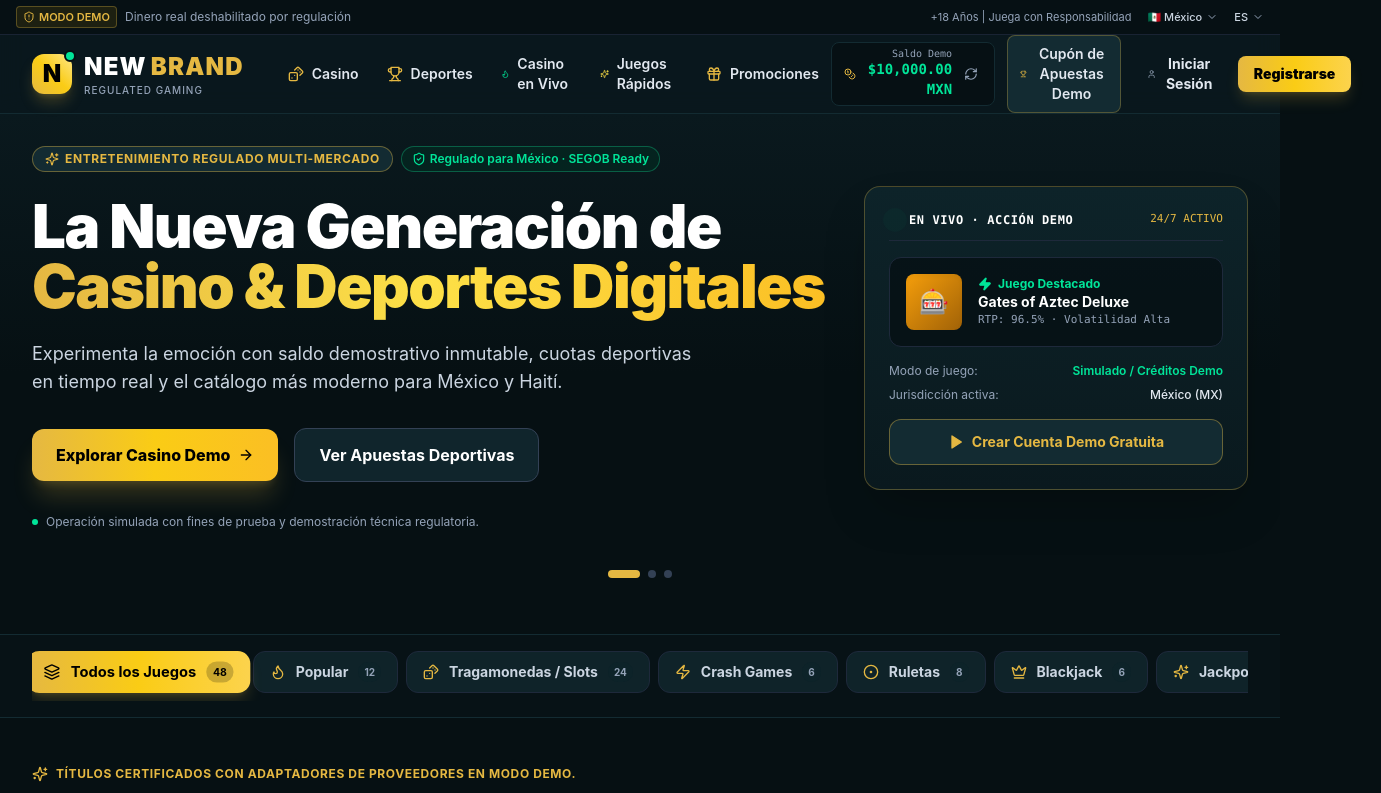
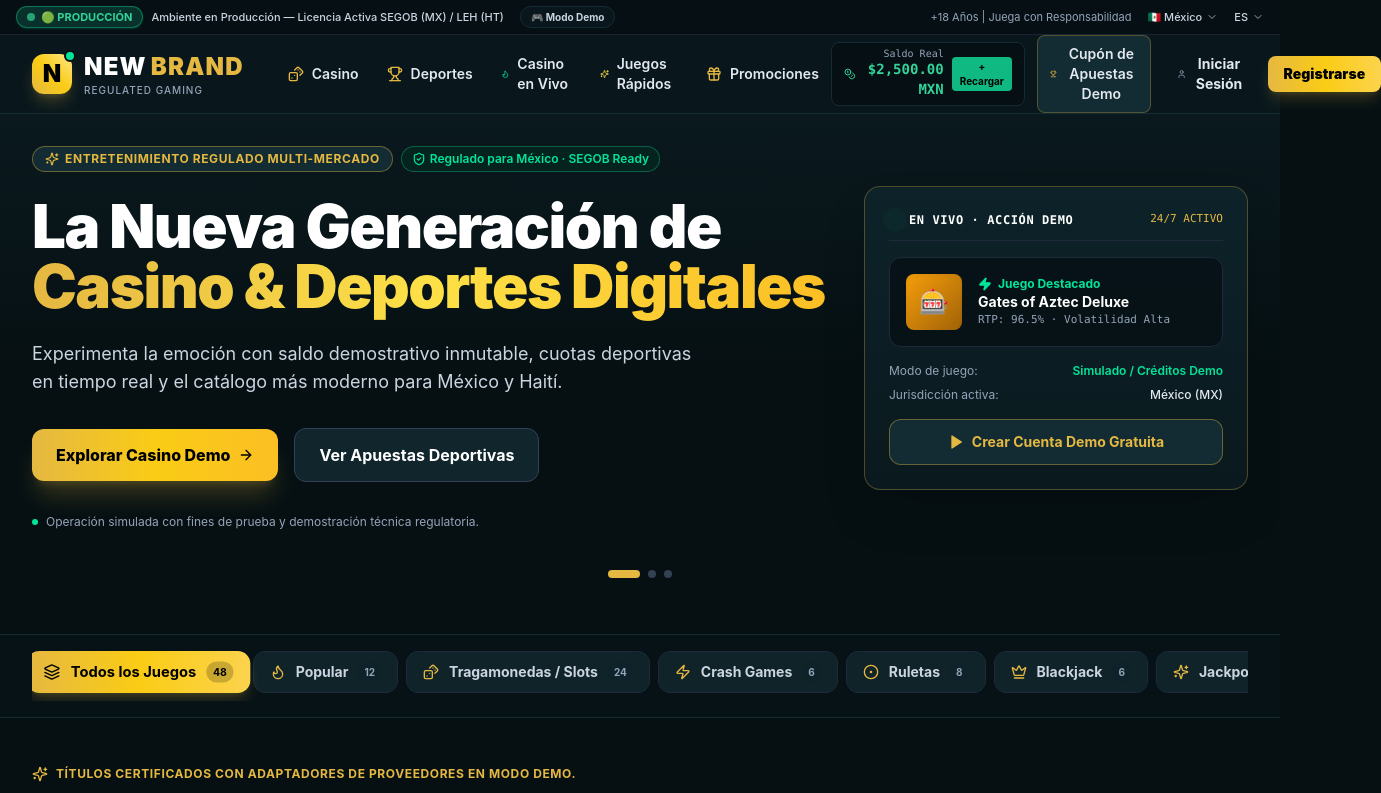
Before and after one commit to Beeshech93/paryaj, a Next.js app in the folder apps/web/: page / in a window 1280 px wide. Shown: the top 793 px of the page, 1381 px wide, since content can reach past the window. Built offline with nearby package versions, Linux system fonts and the light colour scheme.

Commit message:
feat: activate production mode in header with dynamic real/demo switcher and real balance

```diff
--- a/apps/web/next.config.mjs
+++ b/apps/web/next.config.mjs
@@ -4,7 +4,7 @@ const nextConfig = {
   poweredByHeader: false,
   env: {
     NEXT_PUBLIC_APP_NAME: process.env.NEXT_PUBLIC_APP_NAME || 'NEW BRAND',
-    NEXT_PUBLIC_REAL_MONEY_ENABLED: process.env.NEXT_PUBLIC_REAL_MONEY_ENABLED || 'false',
+    NEXT_PUBLIC_REAL_MONEY_ENABLED: process.env.NEXT_PUBLIC_REAL_MONEY_ENABLED || 'true',
   },
 };
 
--- a/apps/web/src/components/Header.tsx
+++ b/apps/web/src/components/Header.tsx
@@ -28,6 +28,10 @@ export const Header: React.FC = () => {
     setMarket,
     demoBalance,
     resetDemoBalance,
+    isRealMode,
+    setIsRealMode,
+    realBalance,
+    openWallet,
     user,
     openAuth,
     logoutUser,
@@ -48,11 +52,29 @@ export const Header: React.FC = () => {
       <div className="bg-brand-dark/90 border-b border-slate-800/80 px-4 py-1.5 text-xs text-slate-400">
         <div className="max-w-7xl mx-auto flex flex-wrap items-center justify-between gap-2">
           <div className="flex items-center gap-2">
+            {isRealMode ? (
+              <span className="inline-flex items-center gap-1.5 rounded-full bg-emerald-500/20 px-2.5 py-0.5 text-[11px] font-bold text-emerald-400 border border-emerald-500/50 shadow-sm shadow-emerald-500/20">
+                <span className="w-2 h-2 rounded-full bg-emerald-400 animate-pulse"></span>
+                {t.common.prodBadge}
+              </span>
+            ) : (
               <span className="inline-flex items-center gap-1 rounded bg-yellow-500/10 px-1.5 py-0.5 text-[11px] font-semibold text-brand-gold border border-brand-gold/30">
                 <ShieldAlert className="w-3 h-3 text-brand-gold" />
                 {t.common.demoBadge}
               </span>
-            <span className="hidden sm:inline text-slate-400">{t.common.realMoneyDisabled}</span>
+            )}
+            <span className="hidden sm:inline text-slate-300 font-medium text-[11px]">
+              {isRealMode ? t.common.prodMessage : t.common.realMoneyDisabled}
+            </span>
+
+            {/* Mode Switcher Pill */}
+            <button
+              onClick={() => setIsRealMode(!isRealMode)}
+              className="ml-2 inline-flex items-center gap-1 px-2.5 py-0.5 rounded-full text-[10px] font-bold transition-all border border-brand-navyLight hover:border-brand-gold bg-brand-navy/80 hover:bg-brand-navyLight text-slate-300 hover:text-white"
+              title="Alternar entre Producción (Real) y Simulación Demo"
+            >
+              <span>{isRealMode ? '🎮 ' + t.common.switchToDemo : '⚡ ' + t.common.switchToProd}</span>
+            </button>
           </div>
 
           <div className="flex items-center gap-4 text-[11px]">
@@ -200,15 +222,26 @@ export const Header: React.FC = () => {
 
         {/* Right Actions: Demo Balance, Bet Slip & User Auth */}
         <div className="flex items-center gap-3">
-          {/* Demo Balance Display */}
+          {/* Balance Display (Real or Demo) */}
           <div className="hidden sm:flex items-center gap-2 bg-brand-dark/90 border border-brand-navyLight px-3 py-1.5 rounded-lg">
-            <Coins className="w-4 h-4 text-brand-gold" />
+            <Coins className={`w-4 h-4 ${isRealMode ? 'text-emerald-400' : 'text-brand-gold'}`} />
             <div className="flex flex-col text-right">
-              <span className="text-[10px] text-slate-400 font-mono leading-none">{t.common.demoBalance}</span>
-              <span className="text-sm font-mono font-bold text-brand-positive">
-                ${demoBalance.toLocaleString('en-US', { minimumFractionDigits: 2 })} {currencySymbol}
+              <span className="text-[10px] text-slate-400 font-mono leading-none">
+                {isRealMode ? t.common.realBalance : t.common.demoBalance}
+              </span>
+              <span className={`text-sm font-mono font-bold ${isRealMode ? 'text-emerald-400' : 'text-brand-positive'}`}>
+                ${(isRealMode ? realBalance : demoBalance).toLocaleString('en-US', { minimumFractionDigits: 2 })} {currencySymbol}
               </span>
             </div>
+            {isRealMode ? (
+              <button
+                onClick={() => openWallet('deposit')}
+                title="Depositar fondos en cuenta de producción"
+                className="px-2 py-0.5 rounded text-[10px] font-bold bg-emerald-500 hover:bg-emerald-400 text-black transition-colors"
+              >
+                + Recargar
+              </button>
+            ) : (
               <button
                 onClick={resetDemoBalance}
                 title="Recargar saldo demo a $10,000"
@@ -216,6 +249,7 @@ export const Header: React.FC = () => {
               >
                 <RefreshCw className="w-3.5 h-3.5" />
               </button>
+            )}
           </div>
 
           {/* Bet Slip Trigger */}
--- a/apps/web/src/lib/i18n/context.tsx
+++ b/apps/web/src/lib/i18n/context.tsx
@@ -28,6 +28,10 @@ interface AppContextType {
   demoBalance: number;
   updateDemoBalance: (delta: number) => boolean;
   resetDemoBalance: () => void;
+  isRealMode: boolean;
+  setIsRealMode: (real: boolean) => void;
+  realBalance: number;
+  updateRealBalance: (delta: number) => boolean;
   betSelections: BetSelection[];
   addBetSelection: (bet: BetSelection) => void;
   removeBetSelection: (id: string) => void;
@@ -52,6 +56,8 @@ const AppContext = createContext<AppContextType | null>(null);
 export function AppProvider({ children }: { children: React.ReactNode }) {
   const [locale, setLocaleState] = useState<Locale>('es');
   const [market, setMarketState] = useState<Market>('MX');
+  const [isRealMode, setIsRealModeState] = useState<boolean>(true);
+  const [realBalance, setRealBalance] = useState<number>(2500.0);
   const [demoBalance, setDemoBalance] = useState<number>(10000.0);
   const [betSelections, setBetSelections] = useState<BetSelection[]>([]);
   const [isBetSlipOpen, setIsBetSlipOpen] = useState<boolean>(false);
@@ -75,6 +81,14 @@ export function AppProvider({ children }: { children: React.ReactNode }) {
       const savedBalance = localStorage.getItem('nb_demo_balance');
       if (savedBalance) {
         setDemoBalance(parseFloat(savedBalance));
+      }
+      const savedRealBal = localStorage.getItem('nb_real_balance');
+      if (savedRealBal) {
+        setRealBalance(parseFloat(savedRealBal));
+      }
+      const savedMode = localStorage.getItem('nb_operating_mode');
+      if (savedMode) {
+        setIsRealModeState(savedMode === 'real');
       }
       const savedUser = localStorage.getItem('nb_user');
       if (savedUser) {
@@ -120,6 +134,23 @@ export function AppProvider({ children }: { children: React.ReactNode }) {
     try {
       localStorage.setItem('nb_demo_balance', '10000');
     } catch {}
+  };
+
+  const setIsRealMode = (real: boolean) => {
+    setIsRealModeState(real);
+    try {
+      localStorage.setItem('nb_operating_mode', real ? 'real' : 'demo');
+    } catch {}
+  };
+
+  const updateRealBalance = (delta: number): boolean => {
+    if (realBalance + delta < 0) return false;
+    const newBal = Math.round((realBalance + delta) * 100) / 100;
+    setRealBalance(newBal);
+    try {
+      localStorage.setItem('nb_real_balance', newBal.toString());
+    } catch {}
+    return true;
   };
 
   const addBetSelection = (bet: BetSelection) => {
@@ -191,6 +222,10 @@ export function AppProvider({ children }: { children: React.ReactNode }) {
         demoBalance,
         updateDemoBalance,
         resetDemoBalance,
+        isRealMode,
+        setIsRealMode,
+        realBalance,
+        updateRealBalance,
         betSelections,
         addBetSelection,
         removeBetSelection,
--- a/apps/web/src/lib/i18n/translations.ts
+++ b/apps/web/src/lib/i18n/translations.ts
@@ -5,9 +5,14 @@ export interface Translations {
   common: {
     demoBadge: string;
     realMoneyDisabled: string;
+    prodBadge: string;
+    prodMessage: string;
     login: string;
     register: string;
     demoBalance: string;
+    realBalance: string;
+    switchToProd: string;
+    switchToDemo: string;
     playDemo: string;
     viewOdds: string;
     popular: string;
@@ -117,9 +122,14 @@ export const translations: Record<Locale, Translations> = {
     common: {
       demoBadge: 'MODO DEMO',
       realMoneyDisabled: 'Dinero real deshabilitado por regulación',
+      prodBadge: '🟢 PRODUCCIÓN',
+      prodMessage: 'Ambiente en Producción — Licencia Activa SEGOB (MX) / LEH (HT)',
       login: 'Iniciar Sesión',
       register: 'Registrarse',
       demoBalance: 'Saldo Demo',
+      realBalance: 'Saldo Real',
+      switchToProd: 'Modo Producción',
+      switchToDemo: 'Modo Demo',
       playDemo: 'Jugar Demo',
       viewOdds: 'Ver Cuotas',
       popular: 'Popular',
@@ -229,9 +239,14 @@ export const translations: Record<Locale, Translations> = {
     common: {
       demoBadge: 'MODE DÉMO',
       realMoneyDisabled: "Argent réel désactivé par conformité légale",
+      prodBadge: '🟢 EN PRODUCTION',
+      prodMessage: 'Environnement de Production — Licence Active LEH (HT) / SEGOB (MX)',
       login: 'Connexion',
       register: "S'inscrire",
       demoBalance: 'Solde Démo',
+      realBalance: 'Solde Réel',
+      switchToProd: 'Mode Production',
+      switchToDemo: 'Mode Démo',
       playDemo: 'Jouer en Démo',
       viewOdds: 'Voir les Cotes',
       popular: 'Populaire',
```
Lines whose indentation alone changed are shown as unchanged.
